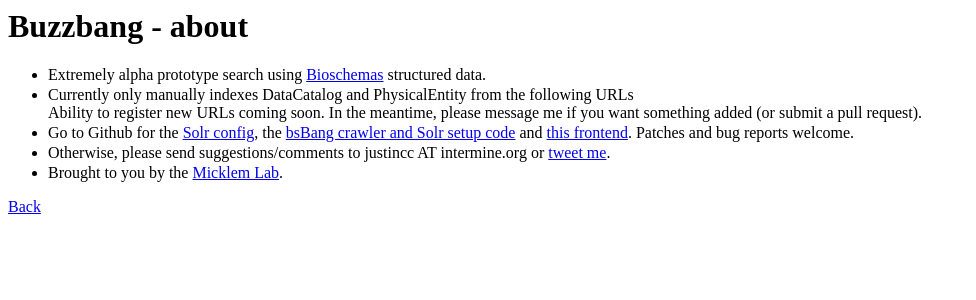
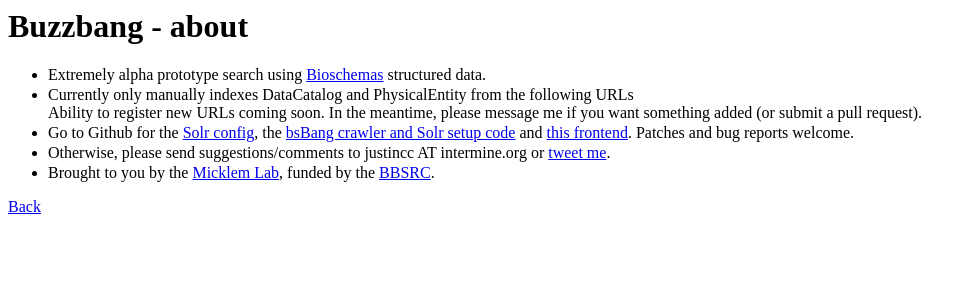
Before and after one commit to buzzbangorg/bsbang-frontend, a Flask app: template templates/about.html in a window 1280 px wide. Shown: the top 300 px of the page, without its empty margins (0-976 px from the left). Run offline with Flask 2, Linux system fonts and the light colour scheme; the template is opened without the code that fills it, so the values that code supplies are empty; parts of the project's set-up code (start-up, migrations or seed data) failed here and were passed over.

Commit message:
add bbsrc link to about page

```diff
--- a/templates/about.html
+++ b/templates/about.html
@@ -22,7 +22,7 @@
             the <a href="https://github.com/justinccdev/bsbang-crawler">bsBang crawler and Solr setup code</a>
             and <a href="https://github.com/justinccdev/bsbang-frontend">this frontend</a>. Patches and bug reports welcome.</li>
             <li>Otherwise, please send suggestions/comments to justincc AT intermine.org or <a href="https://twitter.com/justincc">tweet me</a>.</li>
-            <li>Brought to you by the <a href="http://www.micklemlab.org/">Micklem Lab</a>.</li>
+            <li>Brought to you by the <a href="http://www.micklemlab.org/">Micklem Lab</a>, funded by the <a href='http://www.bbsrc.ac.uk/'>BBSRC</a>.</li>
         </ul>
     </p>
     <p>
```
